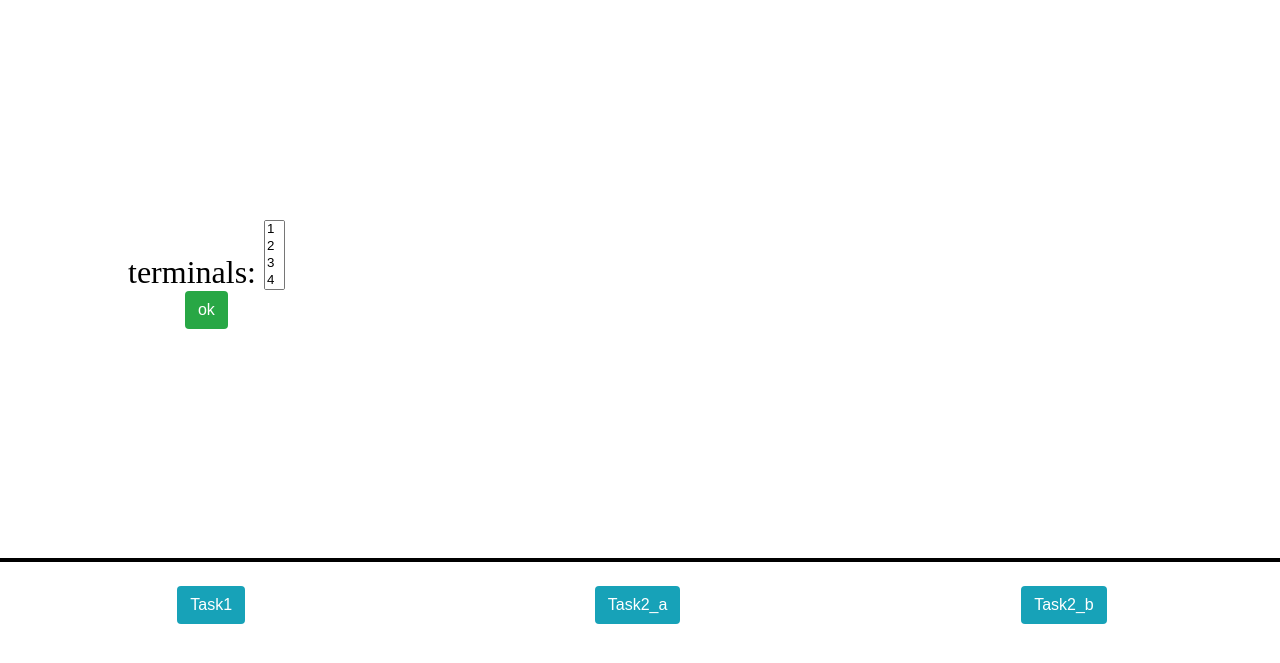
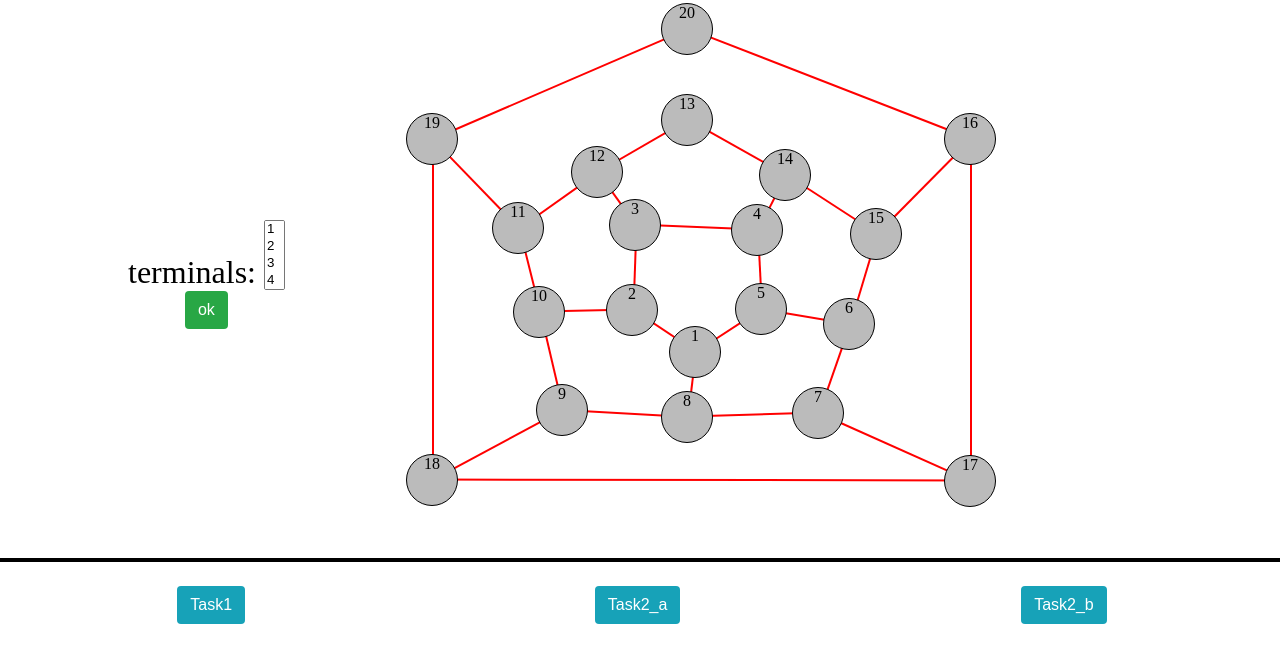
Before and after one commit to elon-avisror/crude-monte-carlo, a Flask app: page / in a window 1280 px wide. Shown: the top 663 px of the page. Run offline with Flask 2, Linux system fonts and the light colour scheme; some libraries are stand-ins or nearby versions.

Commit message:
project complete

```diff
--- a/app.py
+++ b/app.py
@@ -134,6 +134,7 @@
 
 
 def task_1():
+    print('Debugging!!!')
     ansDict = {}
     m1 = 1000
     m2 = 10000
@@ -214,11 +215,14 @@
             g.update_graph(down_edges)
             if g.isUp(teminals[0], teminals[1], teminals[2]):
                 dict_E[m] += 1
+
     dictE = {}
     relativeErrorA=0
     relativeErrorB=0
+
     for t in (1, 2, 3, 4, 5):
         dictE[t] = dict_E[t]/10000
+
     cnt1=0
     for i in (1, 2, 3, 4, 5):
         for j in (1, 2, 3, 4, 5):
@@ -234,18 +238,22 @@
                 cnt2+=1
 
     relativeErrorA/=cnt1
-    relativeErrorA/=100
+    relativeErrorA/=10000
+
     relativeErrorB/=cnt2
+    relativeErrorB/=10000
 
     dictAns = {}
+
     dictAns['E'] = dictE
     dictAns['dictPoint'] = dictPoint
+
     dictAns['relativeErrorA'] = relativeErrorA
     dictAns['relativeErrorB'] = relativeErrorB
+
     dictAns['cnt1'] = cnt1
     dictAns['cnt2'] = cnt2
     return dictAns
-
 
 @app.route('/')
 def home():
--- a/templates/home.html
+++ b/templates/home.html
@@ -47,102 +47,102 @@
           margin-top:-2px;
         }
       #dot1{
-          display: none;
+          display: inline-block;
           left: 669px;
           top: 326px;
       }
       #dot2{
-        display: none;
+        display: inline-block;
           left: 606px;
           top: 284px;
       }
       #dot3{
-        display: none;
+        display: inline-block;
           left: 609px;
           top: 199px;
       }
       #dot4{
-        display: none;
+        display: inline-block;
           left: 731px;
           top: 204px;
         }
       #dot5{
-        display: none;
+        display: inline-block;
           left: 735px;
           top: 283px;
       }
       #dot6{
-        display: none;
+        display: inline-block;
           left: 823px;
           top: 298px;
       }
       #dot7{
-        display: none;
+        display: inline-block;
           left: 792px;
           top: 387px;
       }
       #dot8{
-        display: none;
+        display: inline-block;
           left: 661px;
           top: 391px;
       }
       #dot9{
-        display: none;
+        display: inline-block;
           left: 536px;
           top: 384px;
       }
       #dot10{
-        display: none;
+        display: inline-block;
           left: 513px;
           top: 286px;
       }
       #dot11{
-        display: none;
+        display: inline-block;
           left: 492px;
           top: 202px;
       }
       #dot12{
-        display: none;
+        display: inline-block;
           left: 571px;
           top: 146px;
       }
       #dot13{
-        display: none;
+        display: inline-block;
           left: 661px;
           top: 94px;
       }
       #dot14{
-        display: none;
+        display: inline-block;
           left: 759px;
           top: 149px;
       }
       #dot15{
-        display: none;
+        display: inline-block;
           left: 850px;
           top: 208px;
       }
       #dot16{
-        display: none;
+        display: inline-block;
           left: 944px;
           top: 113px;
       }
       #dot17{
-        display: none;
+        display: inline-block;
           left: 944px;
           top: 455px;
       }
       #dot18{
-        display: none;
+        display: inline-block;
           left: 406px;
           top: 454px;
       }
       #dot19{
-        display: none;
+        display: inline-block;
           left: 406px;
           top: 113px;
       }
       #dot20{
-        display: none;
+        display: inline-block;
           left: 661px;
           top: 3px;
       }
@@ -828,7 +828,7 @@
                   draw(graphDict)
                   $('#task2Table tr:last').after('<tr><td>1</td><td>'+response[1]+'</td></tr>');
                   $('#myModal2').css('display','block');
-
+                  console.log('at time 0.8 the result is: 0.4096867');
                 },
                 error: function(error)
                 {
```
Also changed, not shown: 1 other file.
